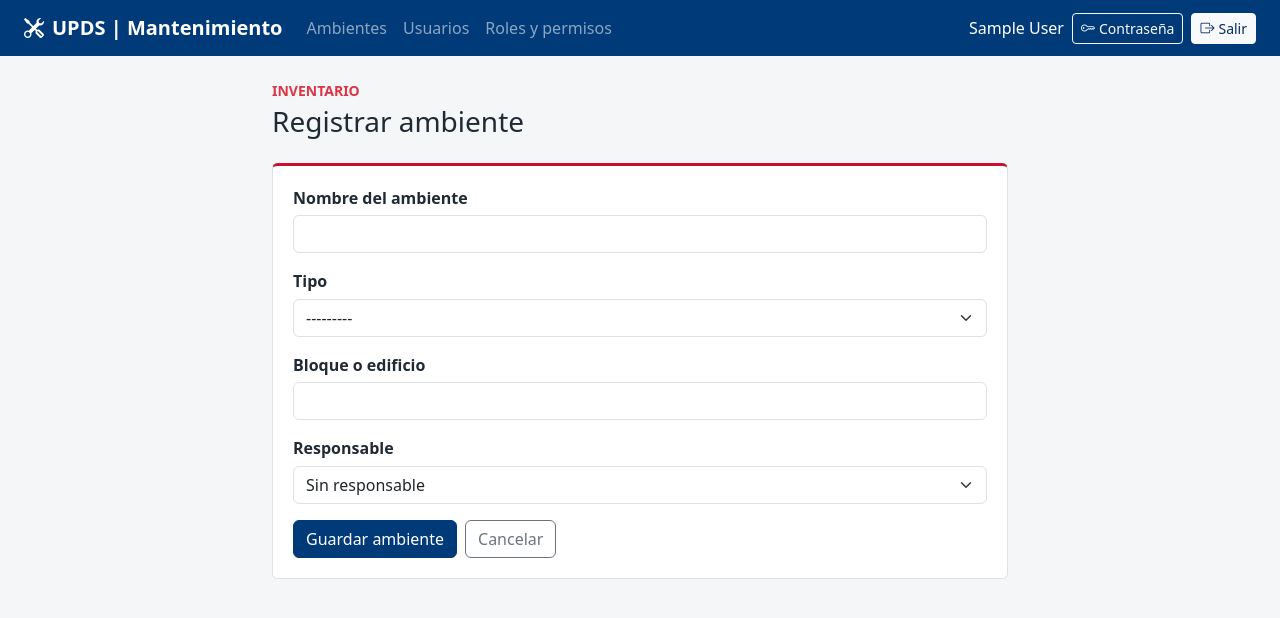
After one commit to ISABELMollericona/MANTENIMIENTO-UPDS, a Django app: page /ambientes/nuevo/ in a window 1280 px wide. The commit adds this page. Shown: the top 618 px of the page. Run offline with Django 5.2, Linux system fonts and the light colour scheme; the visitor is signed in with stand-in values (Sample User, id 1); data comes from the database, SQL or seed files in the repository.

Commit message:
feat(ubicaciones): manage campus environments

```diff
--- /dev/null
+++ b/apps/ubicaciones/__init__.py
@@ -0,0 +1 @@
+"""Gestión de ambientes universitarios."""
--- /dev/null
+++ b/apps/ubicaciones/forms.py
@@ -0,0 +1,24 @@
+from django import forms
+
+from apps.cuentas.models import Usuario
+
+from .models import Ambiente
+
+
+class AmbienteForm(forms.ModelForm):
+    class Meta:
+        model = Ambiente
+        fields = ("nombre", "tipo", "bloque", "responsable")
+        labels = {"nombre": "Nombre del ambiente", "tipo": "Tipo", "bloque": "Bloque o edificio", "responsable": "Responsable"}
+        widgets = {
+            "nombre": forms.TextInput(attrs={"class": "form-control"}),
+            "tipo": forms.Select(attrs={"class": "form-select"}),
+            "bloque": forms.TextInput(attrs={"class": "form-control"}),
+            "responsable": forms.Select(attrs={"class": "form-select"}),
+        }
+
+    def __init__(self, *args, **kwargs):
+        super().__init__(*args, **kwargs)
+        self.fields["responsable"].queryset = Usuario.objects.filter(is_active=True).order_by("last_name", "first_name", "username")
+        self.fields["responsable"].required = False
+        self.fields["responsable"].empty_label = "Sin responsable"
--- /dev/null
+++ b/apps/ubicaciones/models.py
@@ -0,0 +1,29 @@
+from django.conf import settings
+from django.db import models
+
+
+class Ambiente(models.Model):
+    class Tipo(models.TextChoices):
+        LABORATORIO = "laboratorio", "Laboratorio"
+        AULA = "aula", "Aula"
+        SALA_AUDIOVISUAL = "sala_audiovisual", "Sala audiovisual"
+        OFICINA = "oficina", "Oficina"
+        OTRO = "otro", "Otro"
+
+    nombre = models.CharField("Nombre", max_length=140)
+    tipo = models.CharField("Tipo", max_length=24, choices=Tipo.choices, db_index=True)
+    bloque = models.CharField("Bloque o edificio", max_length=120, db_index=True)
+    responsable = models.ForeignKey(settings.AUTH_USER_MODEL, verbose_name="Responsable", null=True, blank=True, on_delete=models.SET_NULL, related_name="ambientes_responsable")
+    activo = models.BooleanField("Activo", default=True, db_index=True)
+    creado_en = models.DateTimeField("Creado en", auto_now_add=True)
+    actualizado_en = models.DateTimeField("Actualizado en", auto_now=True)
+    creado_por = models.ForeignKey(settings.AUTH_USER_MODEL, verbose_name="Creado por", null=True, blank=True, on_delete=models.SET_NULL, related_name="ambientes_creados")
+
+    class Meta:
+        verbose_name = "ambiente"
+        verbose_name_plural = "ambientes"
+        ordering = ["bloque", "nombre"]
+        indexes = [models.Index(fields=["tipo", "bloque", "activo"], name="amb_tipo_bloque_act_idx")]
+
+    def __str__(self):
+        return f"{self.nombre} ({self.bloque})"
--- /dev/null
+++ b/apps/ubicaciones/urls.py
@@ -0,0 +1,12 @@
+from django.urls import path
+
+from . import views
+
+app_name = "ubicaciones"
+
+urlpatterns = [
+    path("", views.ListaAmbientesView.as_view(), name="lista"),
+    path("nuevo/", views.CrearAmbienteView.as_view(), name="crear"),
+    path("<int:pk>/editar/", views.EditarAmbienteView.as_view(), name="editar"),
+    path("<int:pk>/dar-de-baja/", views.DesactivarAmbienteView.as_view(), name="desactivar"),
+]
--- /dev/null
+++ b/apps/ubicaciones/views.py
@@ -0,0 +1,84 @@
+from django.contrib import messages
+from django.contrib.auth.mixins import LoginRequiredMixin, PermissionRequiredMixin
+from django.shortcuts import get_object_or_404, redirect
+from django.urls import reverse_lazy
+from django.views import View
+from django.views.generic import CreateView, ListView, UpdateView
+
+from .forms import AmbienteForm
+from .models import Ambiente
+
+
+class AccesoUbicaciones(LoginRequiredMixin, PermissionRequiredMixin):
+    raise_exception = True
+
+
+class ListaAmbientesView(AccesoUbicaciones, ListView):
+    model = Ambiente
+    template_name = "ubicaciones/lista.html"
+    context_object_name = "ambientes"
+    paginate_by = 20
+    permission_required = "cuentas.ver_ambientes"
+
+    def get_queryset(self):
+        queryset = Ambiente.objects.select_related("responsable")
+        busqueda = self.request.GET.get("q", "").strip()
+        tipo = self.request.GET.get("tipo", "")
+        bloque = self.request.GET.get("bloque", "").strip()
+        estado = self.request.GET.get("estado", "activo")
+        if busqueda:
+            queryset = queryset.filter(nombre__icontains=busqueda) | queryset.filter(bloque__icontains=busqueda)
+        if tipo:
+            queryset = queryset.filter(tipo=tipo)
+        if bloque:
+            queryset = queryset.filter(bloque__icontains=bloque)
+        if estado in {"activo", "inactivo"}:
+            queryset = queryset.filter(activo=(estado == "activo"))
+        return queryset.order_by("bloque", "nombre")
+
+    def get_context_data(self, **kwargs):
+        context = super().get_context_data(**kwargs)
+        context["tipos"] = Ambiente.Tipo.choices
+        return context
+
+
+class CrearAmbienteView(AccesoUbicaciones, CreateView):
+    model = Ambiente
+    form_class = AmbienteForm
+    template_name = "ubicaciones/formulario.html"
+    permission_required = "cuentas.crear_ambientes"
+    success_url = reverse_lazy("ubicaciones:lista")
+
+    def form_valid(self, form):
+        form.instance.creado_por = self.request.user
+        messages.success(self.request, "El ambiente se registró correctamente.")
+        return super().form_valid(form)
+
+
+class EditarAmbienteView(AccesoUbicaciones, UpdateView):
+    model = Ambiente
+    form_class = AmbienteForm
+    template_name = "ubicaciones/formulario.html"
+    permission_required = "cuentas.editar_ambientes"
+    success_url = reverse_lazy("ubicaciones:lista")
+
+    def form_valid(self, form):
+        messages.success(self.request, "El ambiente se actualizó correctamente.")
+        return super().form_valid(form)
+
+
+class DesactivarAmbienteView(AccesoUbicaciones, View):
+    permission_required = "cuentas.dar_baja_ambientes"
+
+    def get(self, request, pk):
+        from django.shortcuts import render
+
+        ambiente = get_object_or_404(Ambiente, pk=pk, activo=True)
+        return render(request, "ubicaciones/confirmar_baja.html", {"ambiente": ambiente})
+
+    def post(self, request, pk):
+        ambiente = get_object_or_404(Ambiente, pk=pk, activo=True)
+        ambiente.activo = False
+        ambiente.save(update_fields=["activo", "actualizado_en"])
+        messages.success(request, "El ambiente se desactivó sin borrar su historial.")
+        return redirect("ubicaciones:lista")
--- a/mantenimiento/settings.py
+++ b/mantenimiento/settings.py
@@ -26,6 +26,7 @@ INSTALLED_APPS = [
     "django.contrib.messages",
     "django.contrib.staticfiles",
     "apps.cuentas.apps.CuentasConfig",
+    "apps.ubicaciones.apps.UbicacionesConfig",
 ]
 
 MIDDLEWARE = [
--- a/mantenimiento/urls.py
+++ b/mantenimiento/urls.py
@@ -8,6 +8,7 @@ from apps.cuentas.auth_views import CambioContrasenaView, RestablecerContrasenaC
 urlpatterns = [
     path("admin/", admin.site.urls),
     path("cuentas/", include("apps.cuentas.urls")),
+    path("ambientes/", include("apps.ubicaciones.urls")),
     path("", TemplateView.as_view(template_name="panel/inicio.html"), name="panel"),
     path("cuentas/ingresar/", auth_views.LoginView.as_view(template_name="registration/login.html"), name="login"),
     path("cuentas/salir/", auth_views.LogoutView.as_view(), name="logout"),
--- a/templates/base.html
+++ b/templates/base.html
@@ -18,6 +18,7 @@
       <div class="collapse navbar-collapse" id="mainNav">
         <ul class="navbar-nav me-auto mb-2 mb-lg-0">
           {% if user.is_authenticated %}
+            {% if perms.cuentas.ver_ambientes %}<li class="nav-item"><a class="nav-link" href="{% url 'ubicaciones:lista' %}">Ambientes</a></li>{% endif %}
             {% if perms.cuentas.ver_usuarios or user.is_superuser %}<li class="nav-item"><a class="nav-link" href="{% url 'cuentas:usuarios' %}">Usuarios</a></li>{% endif %}
             {% if perms.cuentas.ver_roles or user.is_superuser %}<li class="nav-item"><a class="nav-link" href="{% url 'cuentas:roles' %}">Roles y permisos</a></li>{% endif %}
           {% endif %}
--- /dev/null
+++ b/templates/ubicaciones/confirmar_baja.html
@@ -0,0 +1,3 @@
+{% extends "base.html" %}
+{% block title %}Desactivar ambiente | UPDS{% endblock %}
+{% block content %}<div class="content-narrow"><div class="form-panel"><h1 class="h4 mb-3">Desactivar «{{ ambiente.nombre }}»</h1><p>El ambiente dejará de estar disponible para nuevas asignaciones. Los registros existentes se conservan.</p><form method="post" class="d-flex gap-2">{% csrf_token %}<button class="btn btn-danger" type="submit">Confirmar desactivación</button><a class="btn btn-outline-secondary" href="{% url 'ubicaciones:lista' %}">Cancelar</a></form></div></div>{% endblock %}
--- /dev/null
+++ b/templates/ubicaciones/formulario.html
@@ -0,0 +1,3 @@
+{% extends "base.html" %}
+{% block title %}{% if object %}Editar ambiente{% else %}Nuevo ambiente{% endif %} | UPDS{% endblock %}
+{% block content %}<div class="content-narrow"><p class="text-uppercase small fw-semibold text-danger mb-1">Inventario</p><h1 class="h3 mb-4">{% if object %}Editar ambiente{% else %}Registrar ambiente{% endif %}</h1><form method="post" class="form-panel">{% csrf_token %}{% if form.non_field_errors %}<div class="alert alert-danger">{{ form.non_field_errors }}</div>{% endif %}{% for field in form %}<div class="mb-3"><label class="form-label" for="{{ field.id_for_label }}">{{ field.label }}</label>{{ field }}{% for error in field.errors %}<div class="text-danger small mt-1">{{ error }}</div>{% endfor %}</div>{% endfor %}<div class="d-flex gap-2"><button class="btn btn-primary" type="submit">Guardar ambiente</button><a class="btn btn-outline-secondary" href="{% url 'ubicaciones:lista' %}">Cancelar</a></div></form></div>{% endblock %}
```
Also changed, not shown: apps/ubicaciones/admin.py (added, +10 -0 lines), apps/ubicaciones/apps.py (added, +8 -0 lines), apps/ubicaciones/tests.py (added, +33 -0 lines), templates/ubicaciones/lista.html (added, +8 -0 lines), apps/ubicaciones/migrations/0001_initial.py (added), apps/ubicaciones/migrations/__init__.py (added).
